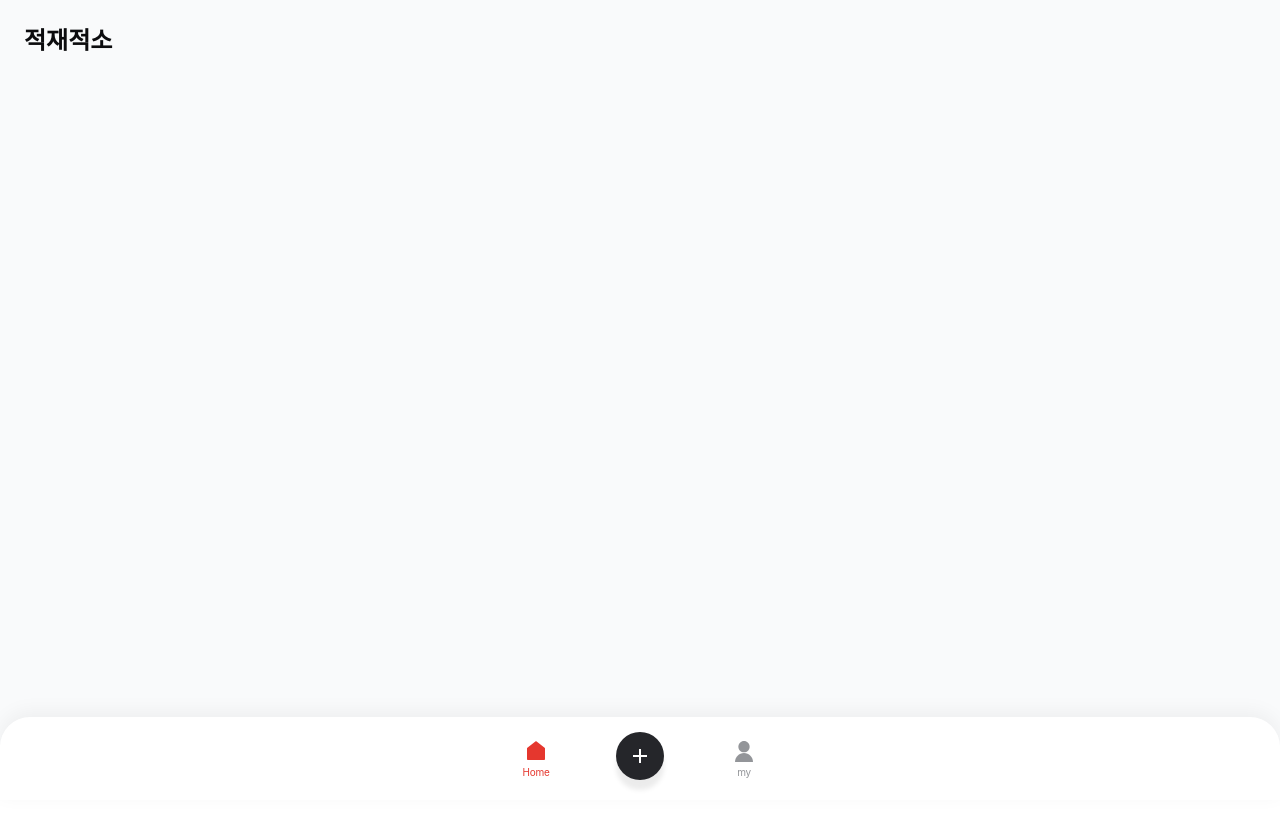
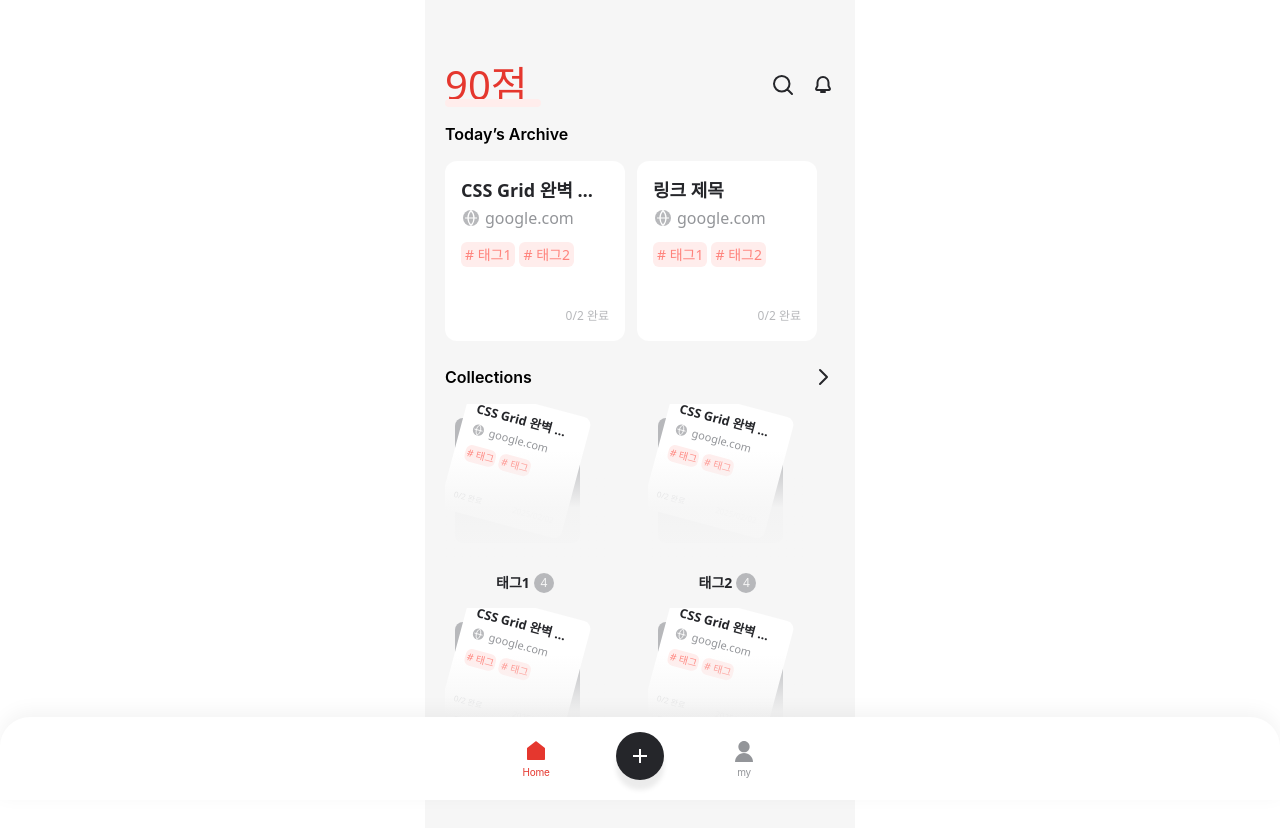
Before and after one commit to 8th-COKERTHON/client-team2, a React (Vite) app: page / in a window 1280 px wide. Shown: the top 828 px of the page. Built offline with nearby package versions, Linux system fonts and the light colour scheme.

Commit message:
feat: implement home screen

```diff
--- a/src/pages/HomePage.tsx
+++ b/src/pages/HomePage.tsx
@@ -1,7 +1,246 @@
+import { Link } from "react-router";
+
+import { ROUTES } from "@/constants/routes";
+import { MOCK_BOOKMARKS, MOCK_TAGS } from "@/features/link/api/mockLinks";
+import { TagBadge } from "@/features/link/components/TagBadge";
+import type { Bookmark, Tag } from "@/features/link/types";
+
+const TODAY_ARCHIVE_ITEMS = MOCK_BOOKMARKS.slice(0, 2);
+const COLLECTION_TAGS = [
+  ...MOCK_TAGS,
+  { id: "study", name: "학업" },
+  { id: "career", name: "학업" },
+] satisfies Tag[];
+
+function SearchIcon() {
+  return (
+    <svg viewBox="0 0 24 24" className="size-6" aria-hidden="true">
+      <path
+        d="M10.75 18.5a7.75 7.75 0 1 1 0-15.5 7.75 7.75 0 0 1 0 15.5ZM16.5 16.5 21 21"
+        fill="none"
+        stroke="currentColor"
+        strokeWidth="2"
+        strokeLinecap="round"
+      />
+    </svg>
+  );
+}
+
+function NotificationIcon() {
+  return (
+    <svg viewBox="0 0 24 24" className="size-6" aria-hidden="true">
+      <path
+        d="M6.5 9.5a5.5 5.5 0 0 1 11 0v3.36l1.34 2.69A1 1 0 0 1 17.95 17H6.05a1 1 0 0 1-.9-1.45l1.35-2.69V9.5ZM10 19h4"
+        fill="none"
+        stroke="currentColor"
+        strokeWidth="2"
+        strokeLinecap="round"
+        strokeLinejoin="round"
+      />
+    </svg>
+  );
+}
+
+function ArrowRightIcon() {
+  return (
+    <svg viewBox="0 0 24 24" className="size-6" aria-hidden="true">
+      <path
+        d="M9 5l7 7-7 7"
+        fill="none"
+        stroke="currentColor"
+        strokeWidth="2"
+        strokeLinecap="round"
+        strokeLinejoin="round"
+      />
+    </svg>
+  );
+}
+
+function SiteIcon({ className = "size-5" }: { className?: string }) {
+  return (
+    <svg viewBox="0 0 20 20" className={`${className} text-grayscale-100`} aria-hidden="true">
+      <circle cx="10" cy="10" r="8" fill="currentColor" />
+      <path
+        d="M4 10h12M10 2.5c2 2 3 4.5 3 7.5s-1 5.5-3 7.5M10 2.5c-2 2-3 4.5-3 7.5s1 5.5 3 7.5"
+        stroke="white"
+        strokeWidth="1.2"
+        fill="none"
+      />
+    </svg>
+  );
+}
+
+type ArchiveCardProps = {
+  bookmark: Bookmark;
+};
+
+function ArchiveCard({ bookmark }: ArchiveCardProps) {
+  const completedCount = bookmark.checklist.filter((item) => item.isCompleted).length;
+
+  return (
+    <Link
+      to={ROUTES.linkDetail(bookmark.id)}
+      className="flex size-[180px] shrink-0 flex-col justify-between rounded-xl bg-grayscale-white p-4"
+    >
+      <div className="flex flex-col gap-3">
+        <div className="flex flex-col gap-0.5">
+          <h2 className="line-clamp-1 text-[18px] leading-[1.5] font-semibold text-grayscale-800">
+            {bookmark.title}
+          </h2>
+          <div className="flex items-center gap-1">
+            <SiteIcon />
+            <span className="truncate text-[16px] leading-[1.5] font-medium text-grayscale-200">
+              {bookmark.domain}
+            </span>
+          </div>
+        </div>
+
+        <div className="flex flex-wrap gap-1 overflow-hidden">
+          {bookmark.tags.slice(0, 3).map((tag) => (
+            <TagBadge key={tag.id} tag={tag} />
+          ))}
+        </div>
+      </div>
+
+      <p className="self-end text-[12px] leading-[1.5] font-medium text-grayscale-100">
+        {completedCount}/{bookmark.checklist.length} 완료
+      </p>
+    </Link>
+  );
+}
+
+type CollectionCardProps = {
+  tag: Tag;
+  count: number;
+  sample: Bookmark;
+};
+
+function CollectionCard({ tag, count, sample }: CollectionCardProps) {
+  return (
+    <Link
+      to={ROUTES.collectionDetail(tag.id)}
+      className="flex w-[160px] flex-col items-center gap-2"
+    >
+      <div className="relative h-[160px] w-full overflow-hidden">
+        <div className="absolute top-3.5 left-2.5 size-[125px] rounded-lg bg-grayscale-100" />
+        <div className="absolute top-0 left-1 size-[153px] rotate-[15deg]">
+          <div className="flex size-[125px] flex-col justify-between rounded-lg bg-grayscale-white p-[11px]">
+            <div className="flex flex-col gap-2">
+              <div className="flex flex-col gap-0.5">
+                <p className="line-clamp-1 text-[12.5px] leading-[1.5] font-semibold text-grayscale-800">
+                  {sample.title}
+                </p>
+                <div className="flex items-center gap-1">
+                  <SiteIcon className="size-[14px]" />
+                  <span className="truncate text-[11px] leading-[1.5] font-medium text-grayscale-200">
+                    {sample.domain}
+                  </span>
+                </div>
+              </div>
+              <div className="flex gap-1">
+                {sample.tags.slice(0, 2).map((sampleTag) => (
+                  <span
+                    key={sampleTag.id}
+                    className="rounded-md bg-main-100 px-0.5 py-px text-[10px] leading-[1.5] font-medium text-main-300"
+                  >
+                    # 태그
+                  </span>
+                ))}
+              </div>
+            </div>
+
+            <div className="flex justify-between text-[8px] leading-[1.5] font-medium text-grayscale-100">
+              <span>0/{sample.checklist.length} 완료</span>
+              <span>2025/02/02</span>
+            </div>
+          </div>
+        </div>
+        <div className="absolute inset-x-0 bottom-0 h-[113px] bg-gradient-to-t from-grayscale-000 via-grayscale-000/95 to-grayscale-000/0" />
+      </div>
+
+      <div className="flex items-center gap-1">
+        <p className="text-[14px] leading-[1.5] font-semibold text-grayscale-800">
+          {tag.name}
+        </p>
+        <span className="flex size-5 items-center justify-center rounded-full bg-grayscale-100 text-[12px] leading-[1.5] font-medium text-grayscale-000">
+          {count}
+        </span>
+      </div>
+    </Link>
+  );
+}
+
 export function HomePage() {
+  const sampleBookmark = MOCK_BOOKMARKS[0];
+
   return (
-    <main className="min-h-screen bg-gray-50 p-6">
-      <h1 className="text-2xl font-bold">적재적소</h1>
+    <main className="mx-auto min-h-screen w-full max-w-[430px] bg-grayscale-000 pb-[140px] text-grayscale-900">
+      <header className="bg-grayscale-000 px-5 pt-[60px]">
+        <div className="flex h-[50px] items-center justify-between">
+          <div className="relative">
+            <p className="text-[40px] leading-[1.5] font-normal text-main">
+              90점
+            </p>
+            <span className="absolute bottom-2 left-0 h-2 w-24 rounded-full bg-main-100" />
+          </div>
+
+          <div className="flex items-center gap-4 text-grayscale-800">
+            <button
+              type="button"
+              className="flex size-6 items-center justify-center"
+              aria-label="검색"
+            >
+              <SearchIcon />
+            </button>
+            <Link
+              to={ROUTES.notifications}
+              className="flex size-6 items-center justify-center"
+              aria-label="알림"
+            >
+              <NotificationIcon />
+            </Link>
+          </div>
+        </div>
+      </header>
+
+      <section className="mt-3 overflow-hidden">
+        <div className="px-5">
+          <h1 className="font-poppins text-[16px] leading-[1.5] font-semibold text-black">
+            Today’s Archive
+          </h1>
+        </div>
+        <div className="mt-[15px] flex gap-3 overflow-x-auto px-5 pb-1 [scrollbar-width:none] [&::-webkit-scrollbar]:hidden">
+          {TODAY_ARCHIVE_ITEMS.map((bookmark) => (
+            <ArchiveCard key={bookmark.id} bookmark={bookmark} />
+          ))}
+        </div>
+      </section>
+
+      <section className="mt-5 px-5">
+        <div className="flex items-center justify-between">
+          <h2 className="font-poppins text-[16px] leading-[1.5] font-semibold text-black">
+            Collections
+          </h2>
+          <button
+            type="button"
+            className="flex size-6 items-center justify-center text-grayscale-800"
+            aria-label="컬렉션 더보기"
+          >
+            <ArrowRightIcon />
+          </button>
+        </div>
+
+        <div className="mt-[15px] grid grid-cols-2 gap-x-[15px] gap-y-[15px]">
+          {COLLECTION_TAGS.map((tag) => (
+            <CollectionCard
+              key={tag.id}
+              tag={tag}
+              count={4}
+              sample={sampleBookmark}
+            />
+          ))}
+        </div>
+      </section>
     </main>
   );
 }
```
